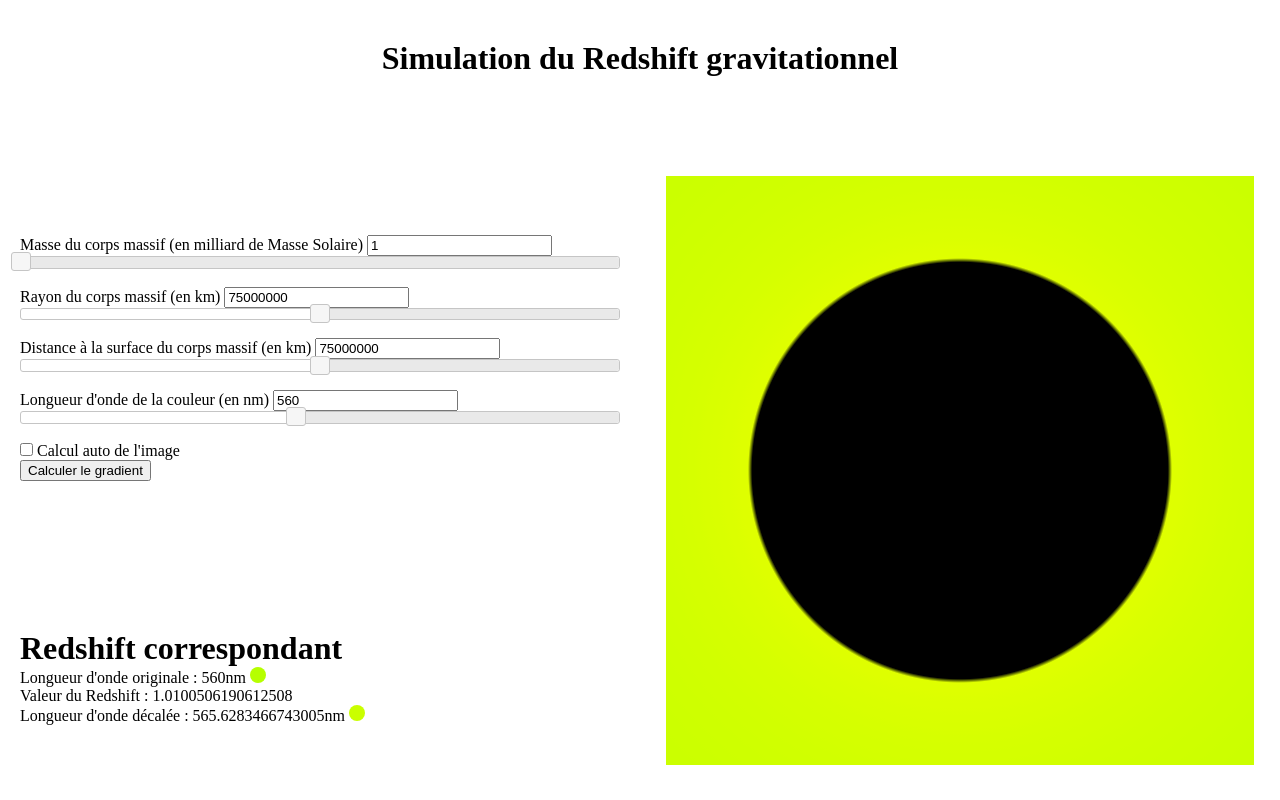
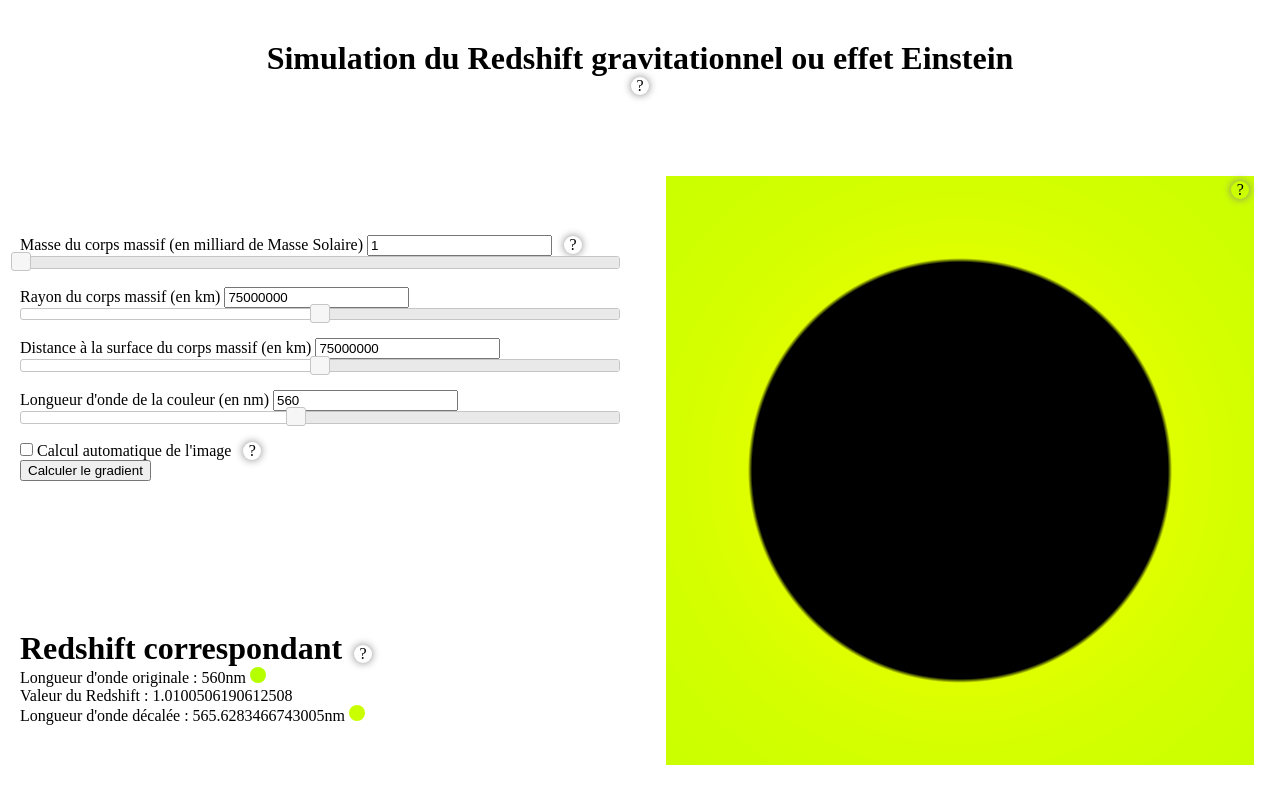
Before and after one commit to DaubieMatthieu/redshift_simulation, a Flask app: page / in a window 1280 px wide. Run offline with Flask 2, Linux system fonts and the light colour scheme; some libraries are stand-ins or nearby versions.

Commit message:
Added tooltips

```diff
--- a/script/redshift.py
+++ b/script/redshift.py
@@ -37,7 +37,7 @@ def getDataFromJquery(data):
        return(str(e))
 
 def getRedshift(M,r):
-    #M object mass (kg), r distance between photonand object center (m)
+    #M object mass (kg), r distance between photon and object center (m)
     G=float(6.674*(10**-11))
     c=299792458
     z=(1-2*G*M/(r*c**2))**-0.5
--- a/static/index.css
+++ b/static/index.css
@@ -52,3 +52,17 @@
   background-color: black;
   border-radius: 100%;
 }
+
+span.tooltip {
+  display:inline-block;
+  width:-webkit-calc(1em + 2px);
+  height:-webkit-calc(1em + 2px);
+  width:calc(1em + 2px);
+  height:calc(1em + 2px);
+  margin: 0 0.5em;
+  border-radius:100%;
+  text-align:center;
+  -webkit-box-shadow: 0 0 0.5em grey;
+  -moz-box-shadow: 0 0 0.5em grey;
+  box-shadow: 0 0 0.5em grey;
+}
--- a/static/index.js
+++ b/static/index.js
@@ -29,6 +29,7 @@ $(document).ready(function() {
   getRedshift();
   getRedshiftGradient();
   $("#autoGradient").click(toggleGradientAutoDisplay);
+  $(document).tooltip();
 });
 
 function toggleGradientAutoDisplay() {
--- a/templates/index.html
+++ b/templates/index.html
@@ -13,7 +13,10 @@
     <body>
         <div id="main-container" class="container">
             <div id="pres-container" class="container">
-                <h1>Simulation du Redshift gravitationnel</h1>
+                <h1>Simulation du Redshift gravitationnel ou effet Einstein</h1>
+                <span class="tooltip" title="Le redshift gravitationnel, aussi appelé effet Einstein
+                est le décalage de la longueur d'onde d'une onde électromagnétique sous l'effet d'un fort champ gravitationnel.
+                Cette simulation permet de visualiser cette effet, observable seulement autour d'ojets célestes très massifs."> ?</span>
             </div>
             <div id="sim-container" class="container">
               <div id="left-container">
@@ -21,6 +24,7 @@
                   <div class="controller">
                     <label>Masse du corps massif (en milliard de Masse Solaire)</label>
                     <input type="text" name="mass" value="1" />
+                    <span class="tooltip" title="La masse du soleil est estimée à 2x10³⁰kg."> ?</span>
                     <div class="slider" name="mass" min="1" max="20"></div>
                   </div>
                   </br>
@@ -42,12 +46,18 @@
                     <div class="slider" name="wavelength" min="380" max="780"></div>
                   </div>
                   </br>
-                  <input id="autoGradient" value=true type="checkbox"> Calcul auto de l'image</input>
+                  <input id="autoGradient" value=true type="checkbox"> Calcul automatique de l'image</input>
+                  <span class="tooltip" title="Le calcul de l'image prend un peu plus de temps que le calcul du redshift seul ci-dessous, si vous lancez trop souvent
+                  ce calcul ou que votre connexion internet est mauvaise vous risquez de surcharger le navigateur et votre expérience sera moins bonne.
+                  Vous pouvez désactiver le calcul automatique pour ne pas surcharger le navigateur pendant que vous réglez les paramètres de la simulation."> ?</span>
                   </br>
                   <button id="displayRedshiftGradient">Calculer le gradient</button>
                 </div>
                 <div id="redshift-display">
-                  <h1>Redshift correspondant</h1>
+                  <h1 style="display:inline-block">Redshift correspondant</h1>
+                  <span class="tooltip" title="On observe la différence de longueur d'onde d'une même onde électromagnétique, entre le point où elle est émise
+                  aux environs du corps massif (la distance au centre du corps est réglable ci-dessus) et le point où elle est observée (hors de l'influence du champ gravitationnel).
+                  Le ratio entre ces deux longueurs d'ondes et appelé le redshift."> ?</span><br>
                   <span>Longueur d'onde originale : </span><span id="original-wavelength"></span><span>nm </span><span class="wavelength-color" id="original-wavelength-color"></span>
                   <br>
                   <span>Valeur du Redshift : </span><span id="redshift-value"></span>
@@ -56,7 +66,14 @@
                 </div>
               </div>
               <div id="right-container">
-                <div id="redshift-gradient-display"></div>
+                <div id="redshift-gradient-display">
+                  <span class="tooltip" style="float:right;margin:5px" title="L'objet provoquant le redshift est représenté en noir au milieu
+                  (les caractéristiques de l'objet sont réglables dans le panel à gauche), on imagine que l'univers baigne dans une lumière colorée
+                  (dont la longueur d'onde est réglable dans le panel à gauche), on observe l'effet redshift sur cette lumière autour de l'objet
+                  jusqu'à la distance indiquée et réglable dans le panel de gauche.
+                  Une couleur blanche indique que la longueur d'onde de la lumière a été décalée au delà de 780nm et donc qu'elle n'est plus visible par les humains.
+                  Une couleur grise indique que la valeur du redshift est complexe, et on ne peut donc pas calculer la longueur d'onde percue."> ?</span>
+                </div>
               </div>
             </div>
         </div>
```
